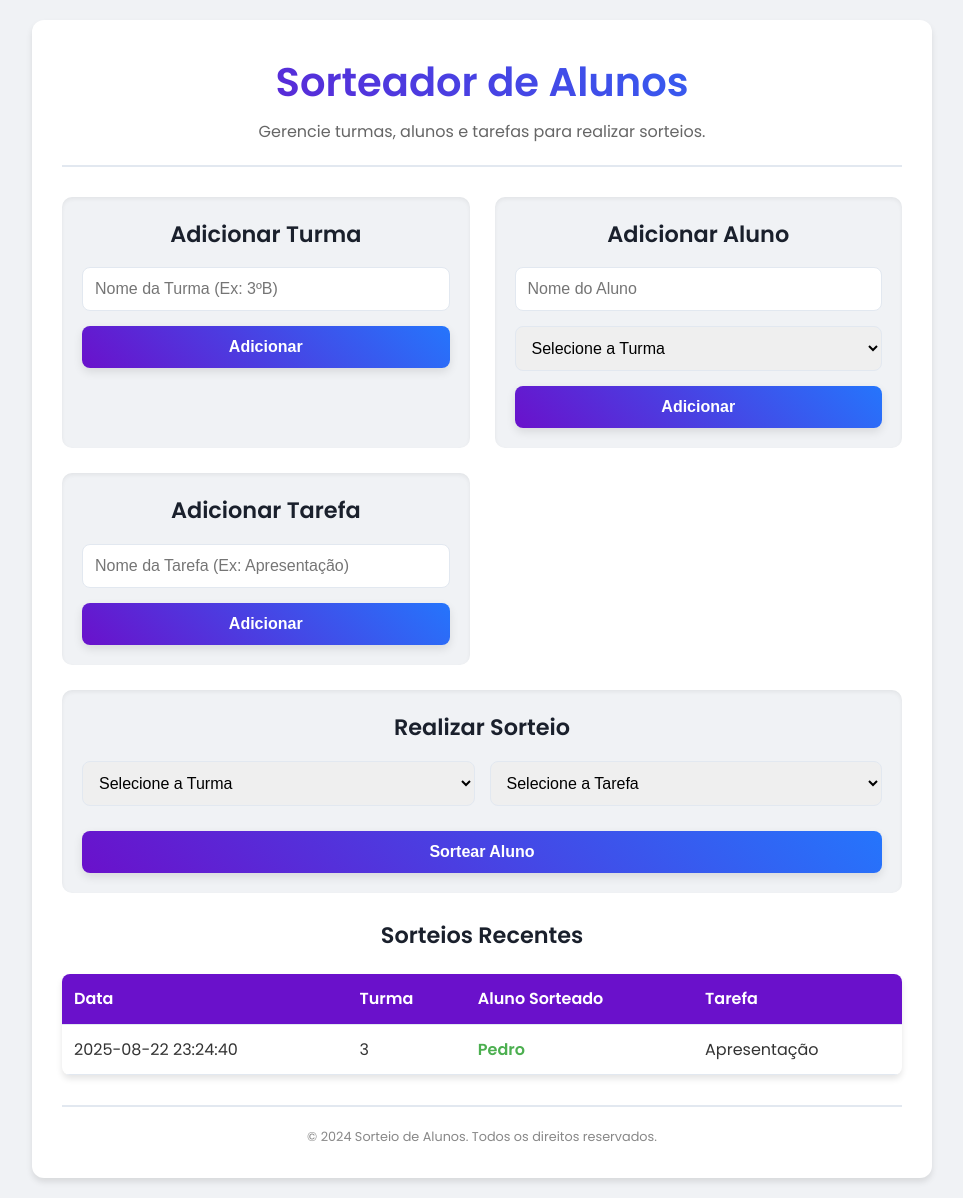
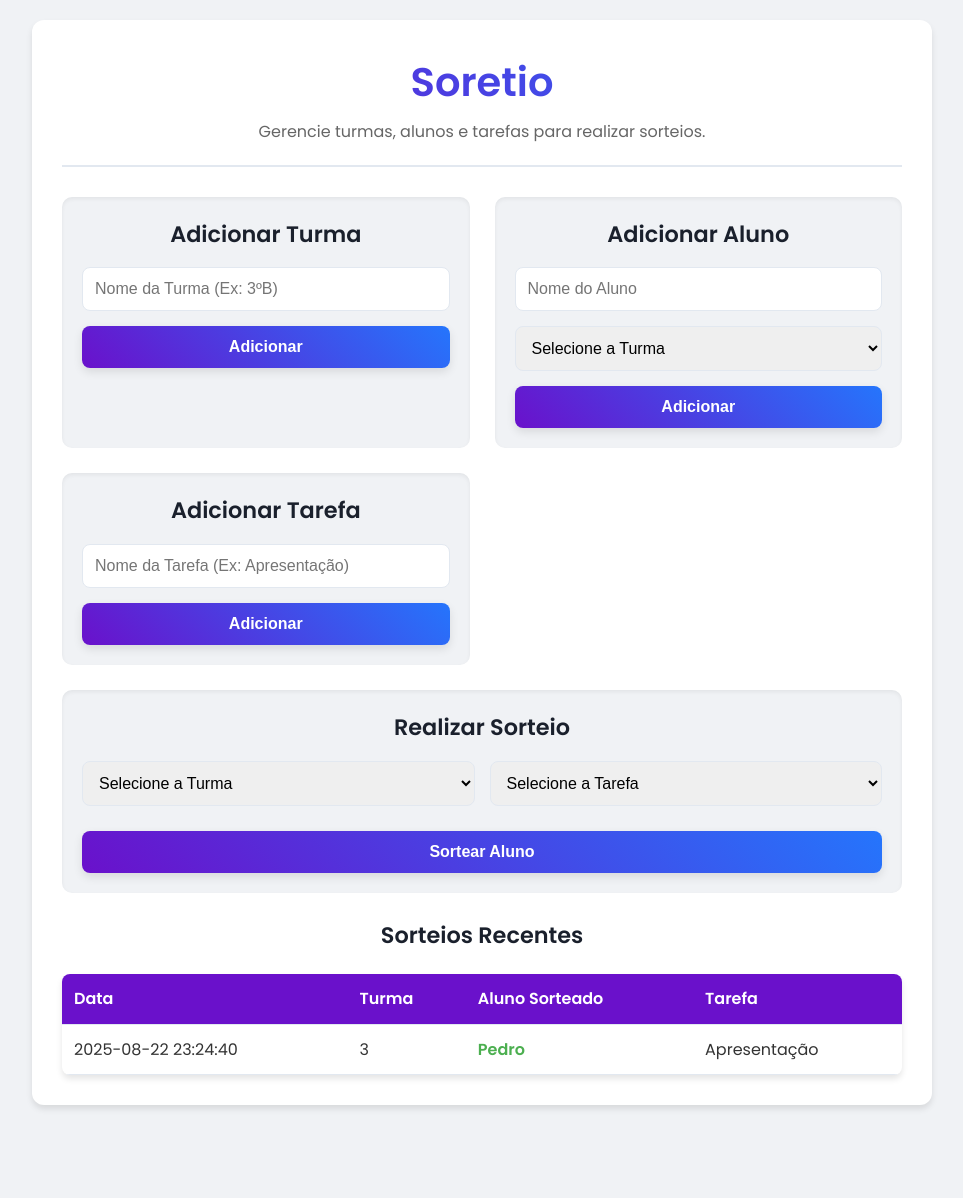
Before and after one commit to PedroG659/Flask, a Flask app: page / in a window 1280 px wide. Shown: the whole page, without its empty margins (158-1121 px from the left). After the commit the page ends 1109 px from the top, so only its background shows below. Run offline with Flask 3, Linux system fonts and the light colour scheme; data comes from the database, SQL or seed files in the repository; both versions use the stored data as it was after the commit.

Commit message:
hgfhbfghgf

```diff
--- a/templates/Index.html
+++ b/templates/Index.html
@@ -10,7 +10,7 @@
 <body>
     <div class="container">
         <header>
-            <h1>Sorteador de Alunos</h1>
+            <h1>Soretio</h1>
             <p>Gerencie turmas, alunos e tarefas para realizar sorteios.</p>
         </header>
 
@@ -94,10 +94,6 @@
                 {% endif %}
             </section>
         </main>
-
-        <footer>
-            <p>&copy; 2024 Sorteio de Alunos. Todos os direitos reservados.</p>
-        </footer>
     </div>
 </body>
 </html>
```
Also changed, not shown: sorteio.db.
